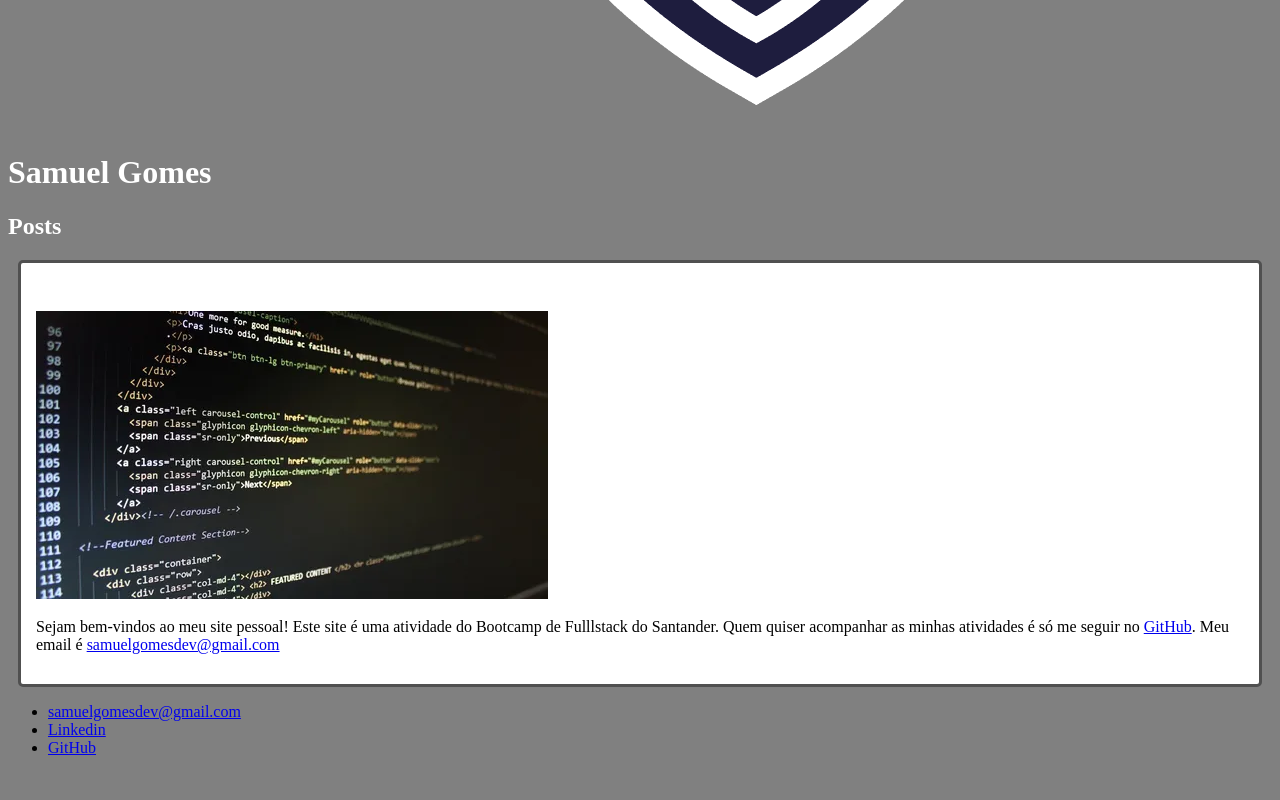
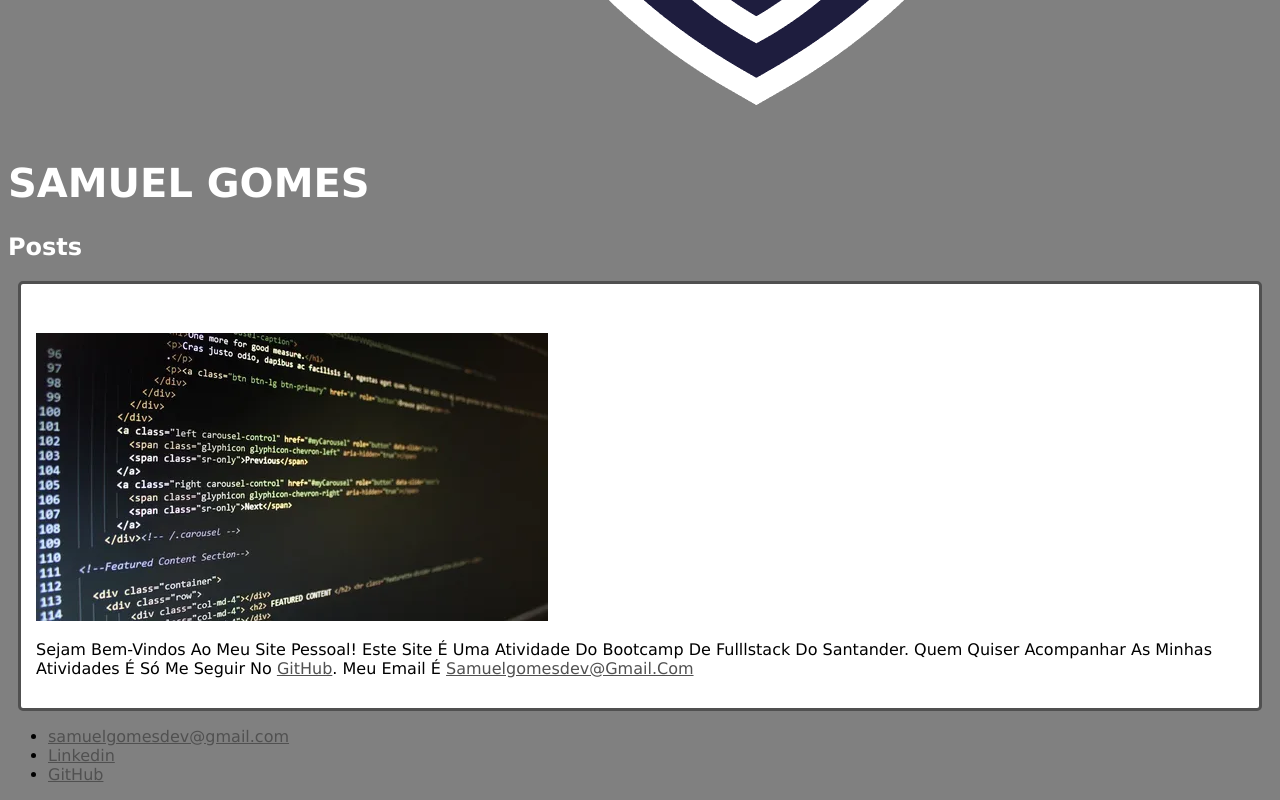
Before and after one commit to Samuelgomes3/Site-Pessoal, a plain HTML site: page index.html in a window 1280 px wide. Shown: the part 1379-2179 px from the top of the page. Before the commit the page ends 2152 px from the top, so only its background shows below. Drawn offline with Linux system fonts and the light colour scheme.

Commit message:
Estilizando texto

```diff
--- a/style.css
+++ b/style.css
@@ -1,5 +1,6 @@
 body{
     background: gray;
+    font-family: Verdana, Geneva, Tahoma, sans-serif;
 }
 
 .photo {
@@ -8,6 +9,16 @@
 
 #title, .subtitle, .post_title {
     color:  rgb(255, 255, 255);
+}
+
+#title {
+    font-size: 40px;
+    text-transform: uppercase;
+}
+
+a {
+    text-decoration: underline;
+    color: #505050;
 }
 
 .post_title {
@@ -28,6 +39,7 @@
 .post_content {
     margin: 0;
     margin-bottom: 15px;
+    text-transform: capitalize;
 }
 
 .post_image {
```
